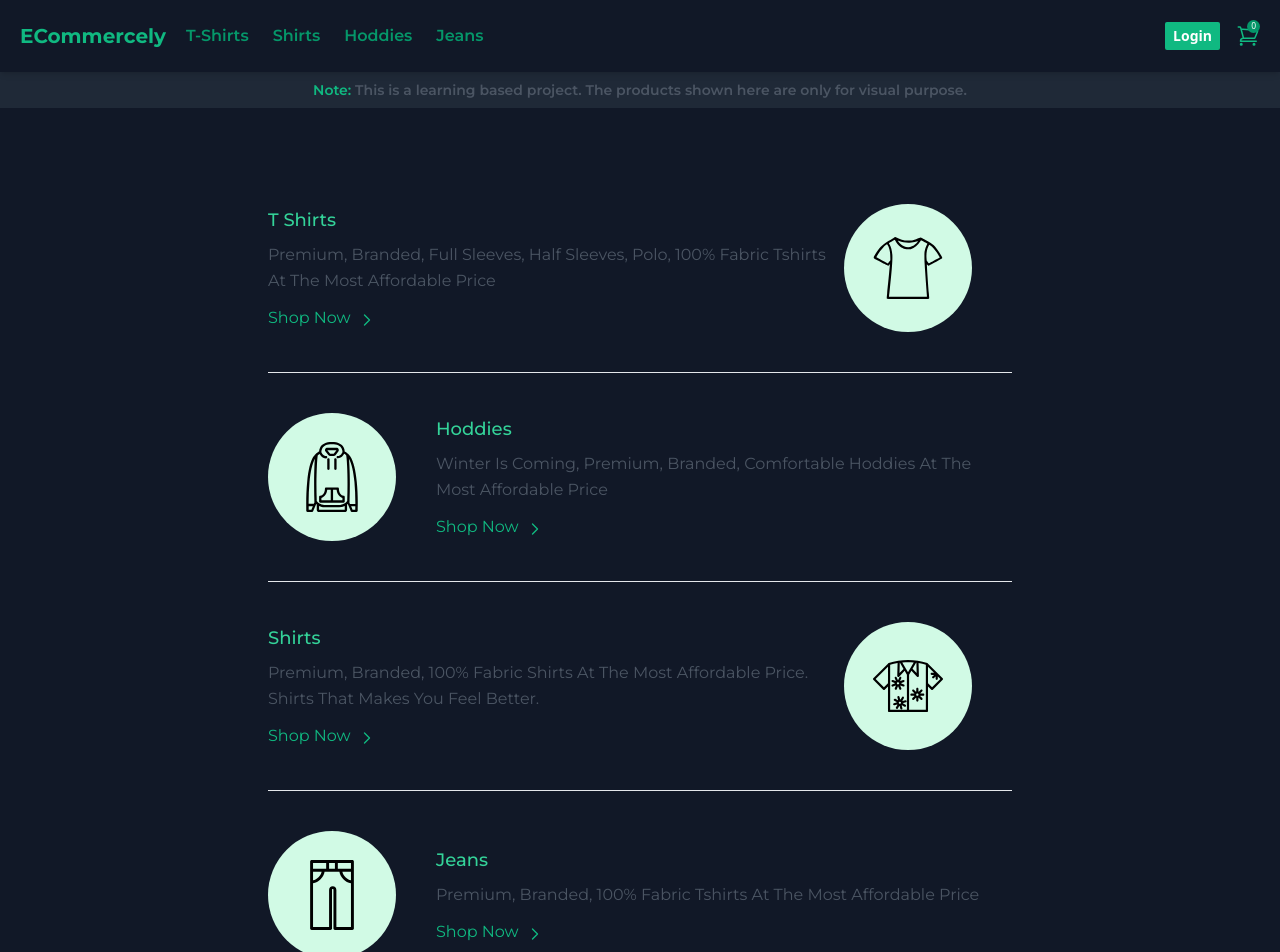
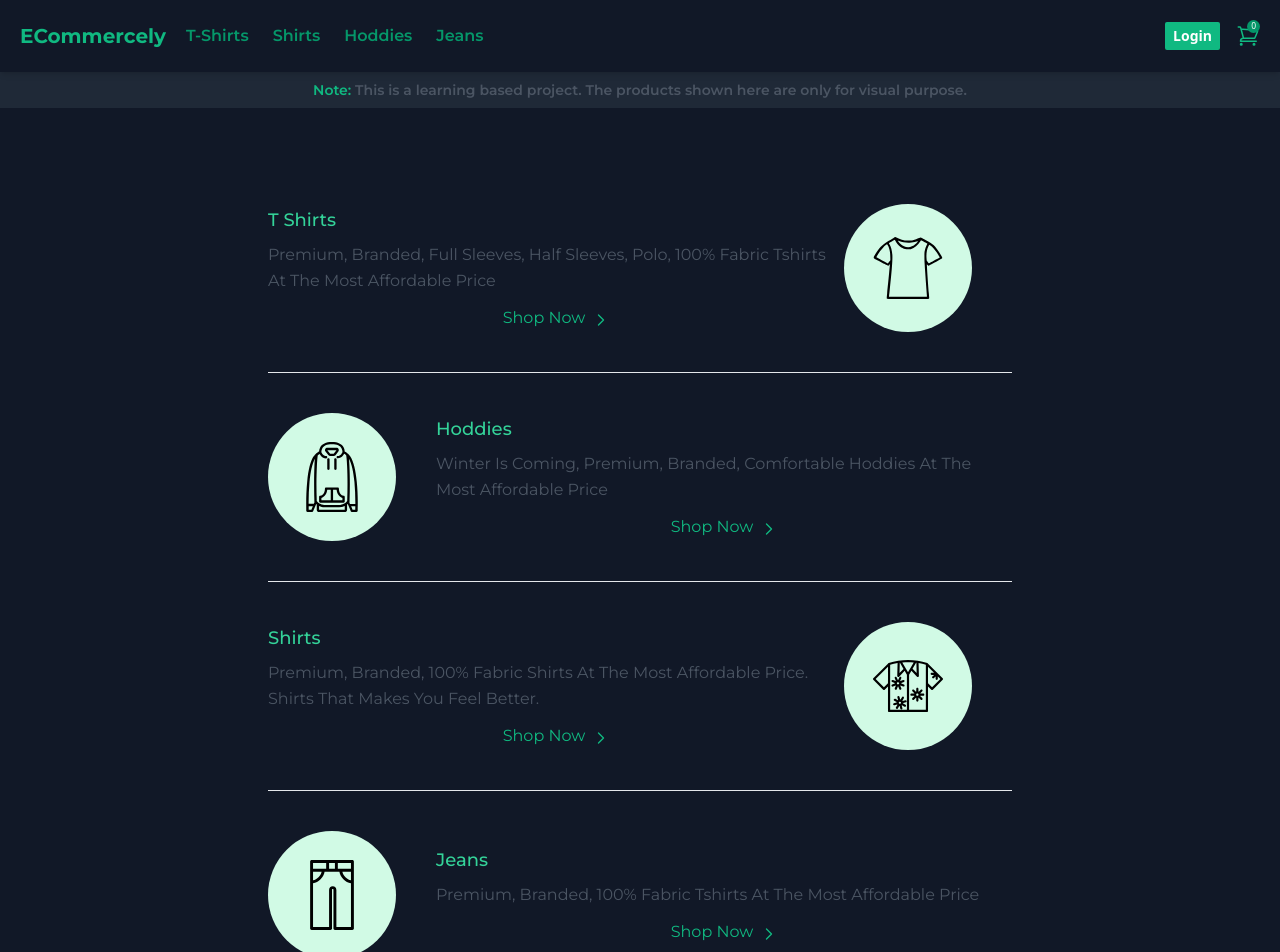
Before and after one commit to krish-7104/ecommercely, a Next.js app: page / in a window 1280 px wide. Shown: the top 952 px of the page. Built offline with nearby package versions, Linux system fonts and the light colour scheme.

Commit message:
main page center issue solve

```diff
--- a/pages/index.js
+++ b/pages/index.js
@@ -29,7 +29,7 @@ export default function Home() {
                 Tshirts At The Most Affordable Price
               </p>
               <Link href="/products?type=tshirts">
-                <a className="mt-3 text-emerald-500 flex items-center cursor-pointer hover:text-emerald-300">
+                <a className="mt-3 text-emerald-500 flex items-center cursor-pointer justify-center hover:text-emerald-300">
                   <p className="mr-2 font-Montserrat">Shop Now</p>
                   <span className="mt-1">
                     <svg
@@ -64,7 +64,7 @@ export default function Home() {
                 Most Affordable Price
               </p>
               <Link href="/products?type=hoddies">
-                <a className="mt-3 text-emerald-500 flex items-center cursor-pointer hover:text-emerald-300">
+                <a className="mt-3 text-emerald-500 flex items-center cursor-pointer justify-center hover:text-emerald-300">
                   <p className="mr-2 font-Montserrat">Shop Now</p>
                   <span className="mt-1">
                     <svg
@@ -99,7 +99,7 @@ export default function Home() {
                 Price. Shirts That Makes You Feel Better.
               </p>
               <Link href="/products?type=shirts">
-                <a className="mt-3 text-emerald-500 flex items-center cursor-pointer hover:text-emerald-300">
+                <a className="mt-3 text-emerald-500 flex items-center cursor-pointer justify-center hover:text-emerald-300">
                   <p className="mr-2 font-Montserrat">Shop Now</p>
                   <span className="mt-1">
                     <svg
@@ -134,7 +134,7 @@ export default function Home() {
                 Price
               </p>
               <Link href="/products?type=jeans">
-                <a className="mt-3 text-emerald-500 flex items-center cursor-pointer hover:text-emerald-300">
+                <a className="mt-3 text-emerald-500 flex items-center cursor-pointer justify-center hover:text-emerald-300">
                   <p className="mr-2 font-Montserrat">Shop Now</p>
                   <span className="mt-1">
                     <svg
```
